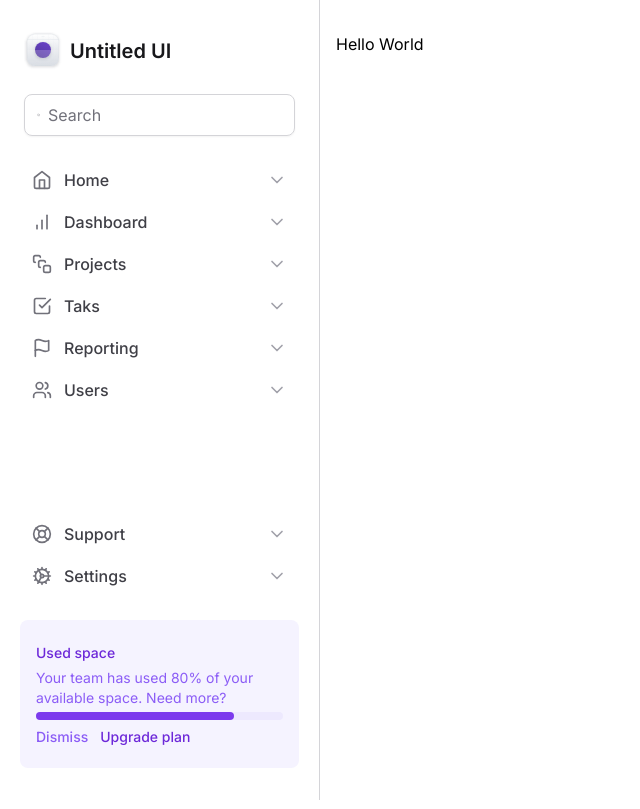
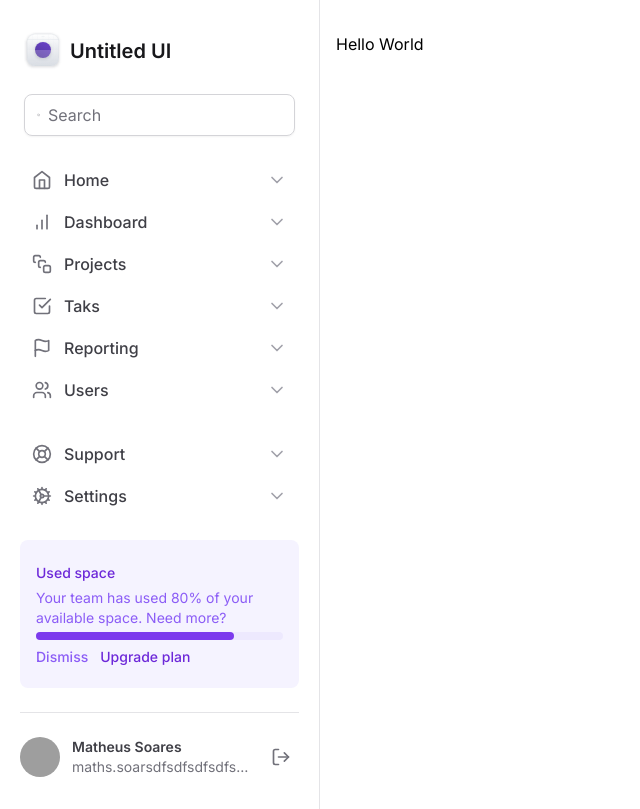
Before and after one commit to mathzsl/dashboard, a Next.js app: page / in a window 1280 px wide. Shown: the whole page, without its empty margins (0-640 px from the left). Built offline with nearby package versions, Linux system fonts and the light colour scheme; grey boxes are pictures that could not be loaded.

Commit message:
feat(sidebar): Add user profile

```diff
--- /dev/null
+++ b/src/app/components/Sidebar/Profile.tsx
@@ -0,0 +1,30 @@
+import { LogOut } from 'lucide-react'
+
+export function Profile() {
+  return (
+    <div className="flex items-center gap-3">
+      <img
+        src="https://github.com/mathzsl.png "
+        className="h-10 w-10 rounded-full"
+        alt=""
+      />
+
+      <div className="flex flex-col truncate">
+        <span className="truncate text-sm/5 font-semibold text-zinc-700 ">
+          Matheus Soares
+        </span>
+        <span className="truncate text-sm/5 text-zinc-500">
+          maths.soarsdfsdfsdfsdfsdes99@gmail.com
+        </span>
+      </div>
+
+      <button
+        type="button"
+        title="Logout"
+        className="ml-auto rounded-md p-2 hover:bg-zinc-50"
+      >
+        <LogOut className="h-5 w-5 text-zinc-500" />
+      </button>
+    </div>
+  )
+}
--- a/src/app/components/Sidebar/index.tsx
+++ b/src/app/components/Sidebar/index.tsx
@@ -3,10 +3,11 @@ import { Logo } from './Logo'
 import { MainNavigation } from './MainNavigation'
 import { NavItem } from './MainNavigation/NavItem'
 import { UsedSpaceWidget } from './UsedSpaceWidget'
+import { Profile } from './Profile'
 
 export function Sidebar() {
   return (
-    <aside className="flex flex-col gap-6 border-r border-zinc-300 px-5 py-8">
+    <aside className="flex flex-col gap-6 border-r border-zinc-200 px-5 py-8">
       <Logo />
 
       <div className="mx-1 flex items-center gap-2 rounded-lg border border-zinc-300 px-3 py-2 shadow-sm">
@@ -26,6 +27,10 @@ export function Sidebar() {
         </nav>
 
         <UsedSpaceWidget />
+
+        <div className="h-px bg-zinc-200" />
+
+        <Profile />
       </div>
     </aside>
   )
```
